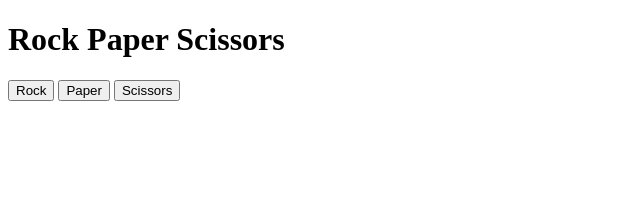
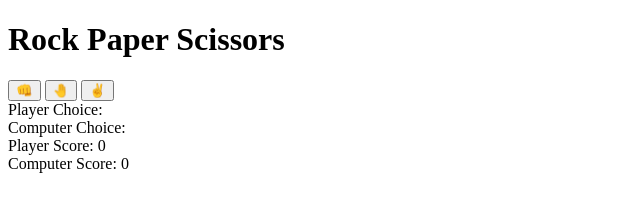
Before and after one commit to MatsunoAki/RPS-game, a plain HTML site: page index.html in a window 1280 px wide. Shown: the whole page, without its empty margins (0-640 px from the left). Drawn offline with Linux system fonts and the light colour scheme.

Commit message:
Modified the HTML to be interactive

```diff
--- a/index.html
+++ b/index.html
@@ -4,15 +4,21 @@
     <meta charset="UTF-8">
     <meta name="viewport" content="width=device-width, initial-scale=1.0">
     <title>Rock Paper Scissors</title>
+    <link rel="stylesheet" href="style.css" >
 </head>
 <body>
     <h1>Rock Paper Scissors</h1>
-    <div class="container">
-        <input type="button" value="Rock"></input>
-        <input type="button" value="Paper"></input>
-        <input type="button" value="Scissors"></input>
-      </div>
-      <div class="result"></div>
+        <div class="choices">
+            <button onclick="playRound('Rock')">👊</button>
+            <button onclick="playRound('Paper')">🤚</button>
+            <button onclick="playRound('Scissors')">✌️</button>
+        </div>
+        <div id="playerDisplay">Player Choice:</div>
+        <div id="computerDisplay">Computer Choice:</div>
+        <div id="resultDisplay"></div>
+        <div class="result"></div>
+        <div class="displayScore">Player Score: <span id="playerScoreDisplay">0</span></div>
+        <div class="displayScore">Computer Score: <span id="computerScoreDisplay">0</span> </div>
     <script src="index.js"></script>
 </body>
 </html>
```
